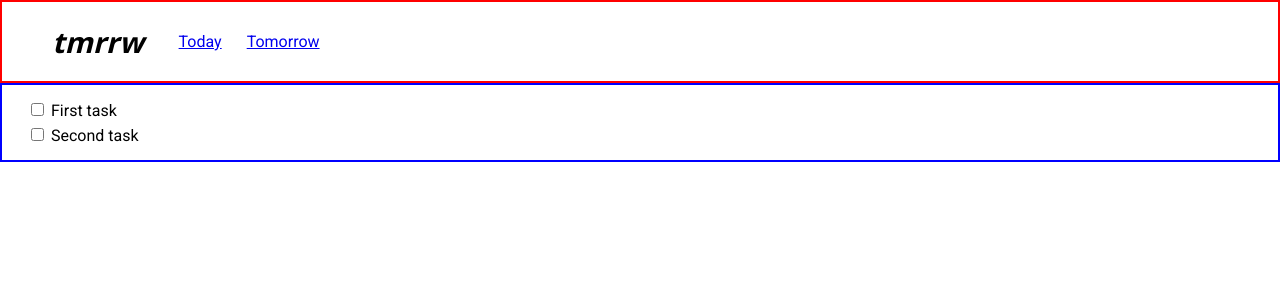
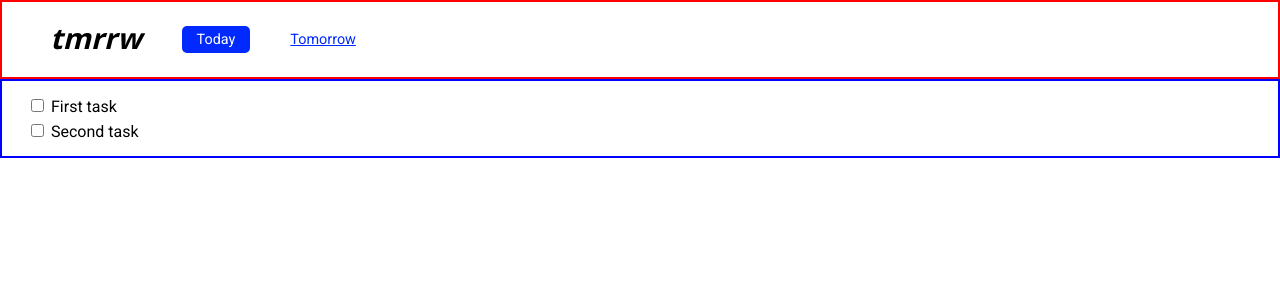
Before and after one commit to tmrrw-team/tmrrw, a Vue app: page / in a window 1280 px wide. Shown: the top 300 px of the page. Built offline with nearby package versions, Linux system fonts and the light colour scheme.

Commit message:
add TmButton

```diff
--- a/src/App.vue
+++ b/src/App.vue
@@ -4,12 +4,12 @@
       <div class="logo">tmrrw</div>
 
       <nav>
-        <router-link to="/">
-          Today
+        <router-link class="nav-item" to="/">
+          <TmButton>Today</TmButton>
         </router-link>
 
-        <router-link to="/tmrrw">
-          Tomorrow
+        <router-link class="nav-item" to="/tmrrw">
+          <TmButton text>Tomorrow</TmButton>
         </router-link>
       </nav>
     </header>
@@ -20,24 +20,41 @@
   </div>
 </template>
 
+<script>
+import { TmButton } from '@/modules/ui-kit';
+
+export default {
+  components: {
+    TmButton,
+  }
+
+}
+</script>
+
 <style lang="scss">
+:root {
+  --accent-color: #0029FF;
+}
+
 body {
   margin: 0;
   font-size: 16px;
+
+  font-family: 'Roboto', sans-serif;
+  -webkit-font-smoothing: antialiased;
+  -moz-osx-font-smoothing: grayscale;
 }
 
 #app {
-  font-family: 'Roboto', sans-serif;
-  -webkit-font-smoothing: antialiased;
-  -moz-osx-font-smoothing: grayscale;
-
   header {
     border: 2px solid red;
-    padding: 20px 50px;
+    padding: 18px 48px;
     display: flex;
     align-items: center;
 
     .logo {
+      position: relative;
+      bottom: 2px;
       font-family: 'Open Sans', sans-serif;
       font-size: 1.8rem;
       font-weight: bold;
@@ -47,11 +64,11 @@ body {
     nav {
       display: flex;
 
-      a {
+      .nav-item {
         margin-left: 25px;
 
         &:first-child {
-          margin-left: 35px;
+          margin-left: 40px;
         }
       }
     }
--- /dev/null
+++ b/src/modules/ui-kit/components/TmButton.vue
@@ -0,0 +1,35 @@
+<template>
+  <button class="tm-button" :class="{ 'text': text }">
+    <slot />
+  </button>
+</template>
+
+<script>
+export default {
+  props: {
+    text: {
+      type: Boolean,
+    }
+  }
+
+}
+</script>
+
+<style lang="scss" scoped>
+.tm-button {
+  font-family: 'Roboto', sans-serif;
+  font-size: 0.9rem;
+  background: var(--accent-color);
+  color: white;
+  border: none;
+  padding: 5px 15px;
+  border-radius: 5px;
+  cursor: pointer;
+}
+
+.text {
+  background: none;
+  color: var(--accent-color);
+  text-decoration: underline;
+}
+</style>
--- a/src/modules/ui-kit/components/TmCheckbox.vue
+++ b/src/modules/ui-kit/components/TmCheckbox.vue
@@ -7,3 +7,9 @@
     </span>
   </label>
 </template>
+
+<style lang="scss" scoped>
+.tm-checkbox {
+  cursor: pointer;
+}
+</style>
--- a/src/modules/ui-kit/index.js
+++ b/src/modules/ui-kit/index.js
@@ -1 +1,2 @@
 export { default as TmCheckbox } from './components/TmCheckbox';
+export { default as TmButton } from './components/TmButton';
```
